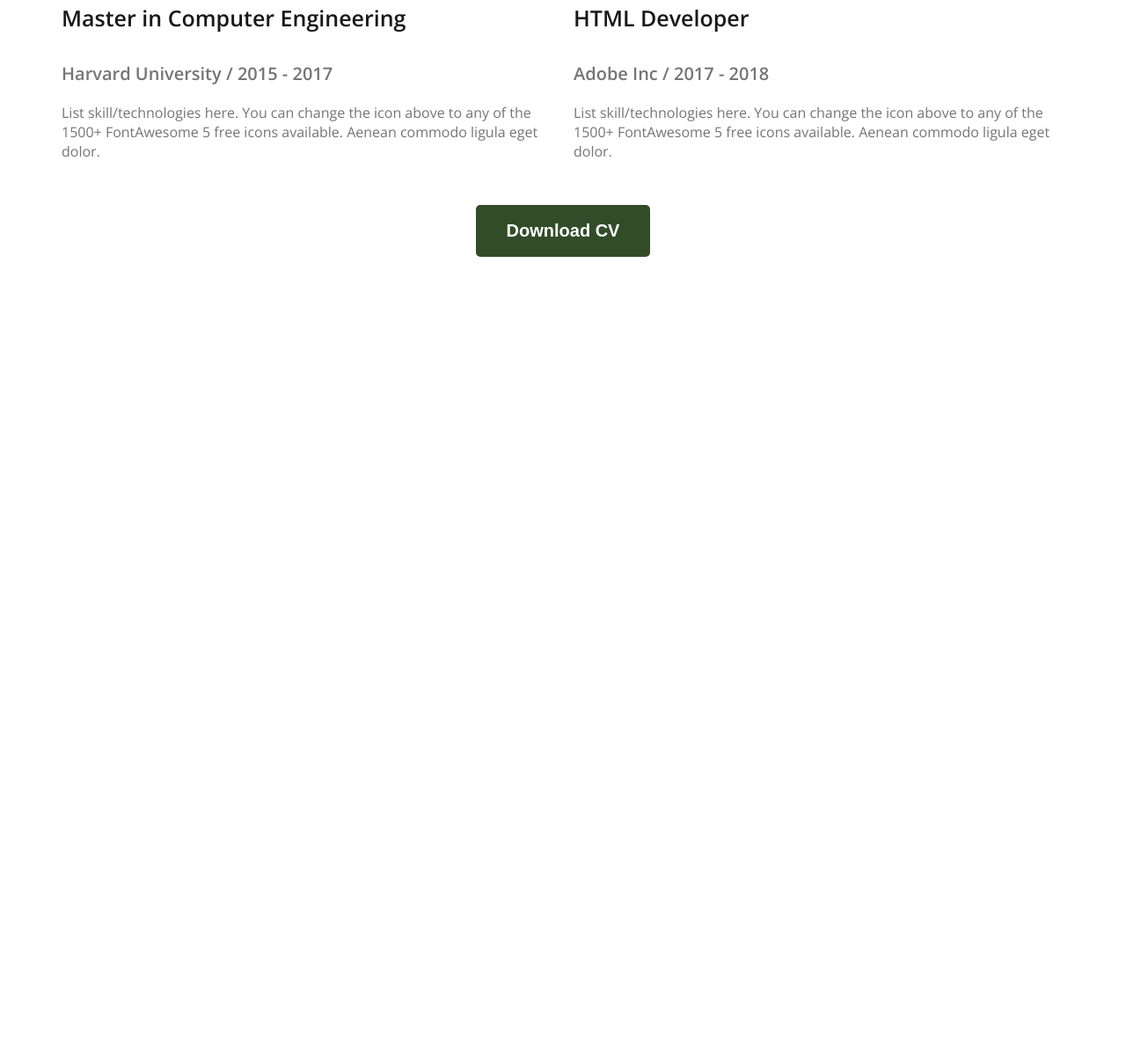
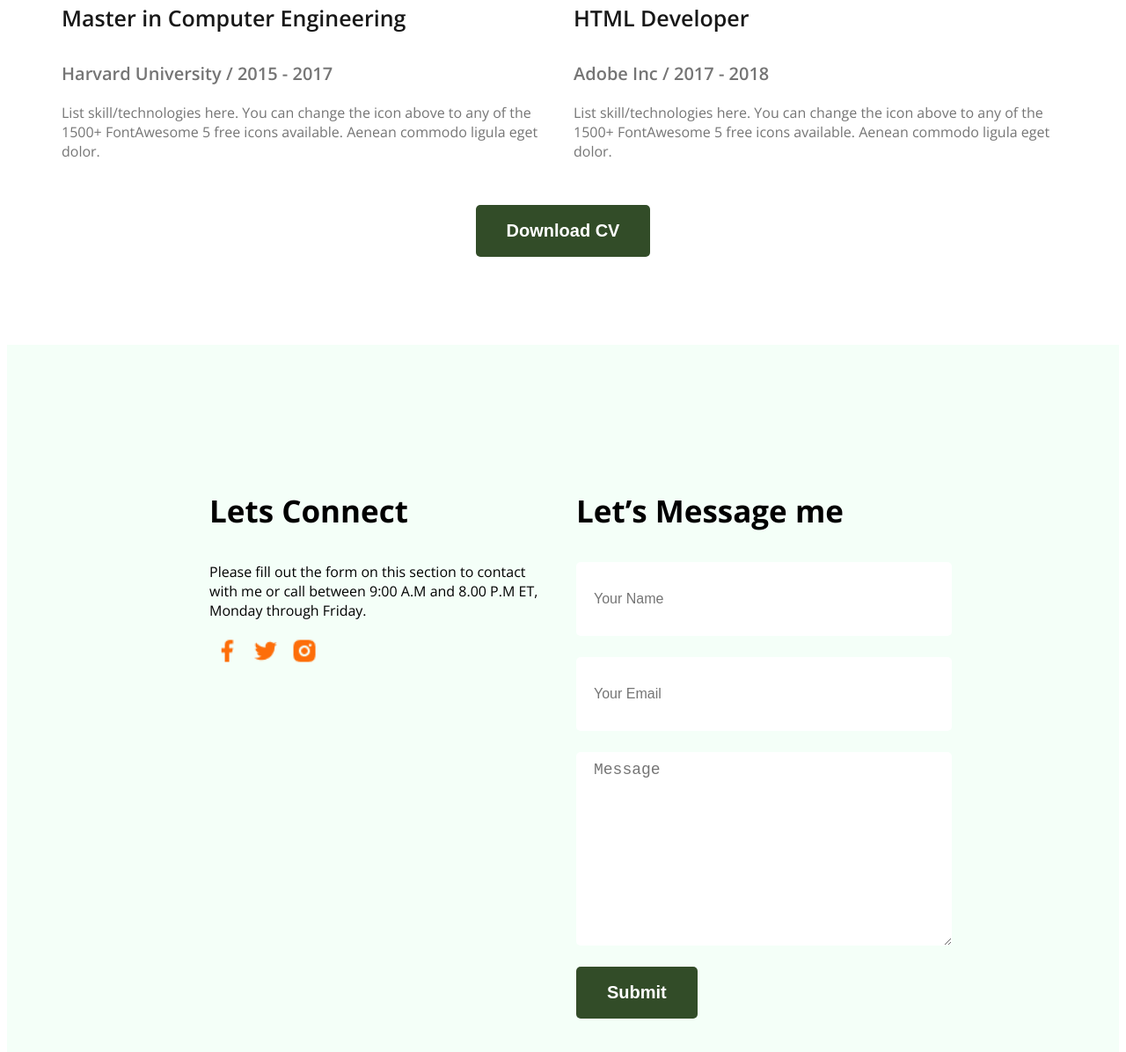
Before and after one commit to sumayaislamm/portfolio-resources, a plain HTML site: page index.html in a window 1280 px wide. Shown: the part 3063-4259 px from the top of the page at 88% size. Before the commit the page ends 3363 px from the top, so only its background shows below. Drawn offline with nearby package versions, Linux system fonts and the light colour scheme; a web font is replaced by a local one.

Commit message:
complete

```diff
--- a/CSS/portfolio.css
+++ b/CSS/portfolio.css
@@ -188,3 +188,52 @@ main section{
     margin-top: 130px;
     gap: 24px;
 }
+
+/* Footer Styles  */
+.section_of_footer{
+    display: flex;
+    gap: 30px;
+    max-width: 1140px;
+    margin: 0 auto;
+    padding: 130px 230px;
+}
+.section_footer{
+    width: 50%;
+}
+footer{
+    background-color: #f4fff8;
+    margin-top: 100px;
+}
+footer h3{
+    font-size: 35px;
+}
+footer p{
+    margin-top: 30px;
+    margin-bottom: 20px;
+}
+footer img{
+    width: 30px;
+    height: 30px;
+    margin: 0 5px 5px 5px;
+}
+footer input[type="text"], footer input[type="email"] {
+    height: 64px;
+    border-radius: 5px;
+    background-color: white;
+    display: block;
+    width: 100%;
+    padding: 10px 20px;
+    margin-bottom: 24px;
+    border: none;
+    font-size: 16px;
+}
+footer textarea{
+    border-radius: 5px;
+    background-color: white;
+    display: block;
+    width: 100%;
+    padding: 10px 20px;
+    margin-bottom: 24px;
+    border: none;
+    font-size: 18px;
+}
--- a/index.html
+++ b/index.html
@@ -41,7 +41,8 @@
         <section class="about secondary_bg">
             <div class="about_border">
                 <h3 class="section_title text_center">About ME</h3>
-                <p class="section_description text_center">I, m a designer & developer with a passion for web design. I enjoy
+                <p class="section_description text_center">I, m a designer & developer with a passion for web design. I
+                    enjoy
                     developing
                     simple, clean and slick websites that provide real value to the end user. Thousands of clients have
                     procured exceptional resulfs while working with me. Delivering work within time and budget which
@@ -71,32 +72,37 @@
         <!-- What I do Section Start  -->
         <section>
             <h3 class="section_title text_center">What I Do!</h3>
-            <p class="section_description text_center">I have more than 10 years experience building software for clients all over
+            <p class="section_description text_center">I have more than 10 years experience building software for
+                clients all over
                 the world. Below is a quick overview of my main technical skill sets and technologies i use. Want to
                 find out more about my experience? Check out my online resume and project portfolio.</p>
             <div class="skills_container">
                 <div class="skill">
                     <img src="images/icons/js.png" alt="">
                     <h4 class="skill_title">Vanilla JavaScript</h4>
-                    <p class="skill_description section_description">List skill/technologies here. You can change the icon above to any of
+                    <p class="skill_description section_description">List skill/technologies here. You can change the
+                        icon above to any of
                         the 1500+ FontAwesome 5 free icons available. Aenean commodo ligula eget dolor.</p>
                 </div>
                 <div class="skill">
                     <img src="images/icons/react.png" alt="">
                     <h4 class="skill_title">React</h4>
-                    <p class="skill_description section_description ">List skill/technologies here. You can change the icon above to any of
+                    <p class="skill_description section_description ">List skill/technologies here. You can change the
+                        icon above to any of
                         the 1500+ FontAwesome 5 free icons available. Aenean commodo ligula eget dolor.</p>
                 </div>
                 <div class="skill">
                     <img src="images/icons/nodejs.png" alt="">
                     <h4 class="skill_title">Node.Js</h4>
-                    <p class="skill_description section_description">List skill/technologies here. You can change the icon above to any of
+                    <p class="skill_description section_description">List skill/technologies here. You can change the
+                        icon above to any of
                         the 1500+ FontAwesome 5 free icons available. Aenean commodo ligula eget dolor.</p>
                 </div>
                 <div class="skill">
                     <img src="images/icons/mongo.png" alt="">
                     <h4 class="skill_title">MongoDB</h4>
-                    <p class="skill_description section_description">List skill/technologies here. You can change the icon above to any of
+                    <p class="skill_description section_description">List skill/technologies here. You can change the
+                        icon above to any of
                         the 1500+ FontAwesome 5 free icons available. Aenean commodo ligula eget dolor.</p>
                 </div>
             </div>
@@ -114,22 +120,28 @@
                         <div class="experience">
                             <h4 class="experience_title">Master in Computer Engineering</h4>
                             <h5 class="experience_sub_title">Harvard University / 2015 - 2017</h5>
-                            <div class="experience_description">List skill/technologies here. You can change the icon above
-                                to any of the 1500+ FontAwesome 5 free icons available. Aenean commodo ligula eget dolor.</div>
+                            <div class="experience_description">List skill/technologies here. You can change the icon
+                                above
+                                to any of the 1500+ FontAwesome 5 free icons available. Aenean commodo ligula eget
+                                dolor.</div>
                         </div>
                         <hr>
                         <div class="experience">
                             <h4 class="experience_title">Master in Computer Engineering</h4>
                             <h5 class="experience_sub_title">Harvard University / 2015 - 2017</h5>
-                            <div class="experience_description">List skill/technologies here. You can change the icon above
-                                to any of the 1500+ FontAwesome 5 free icons available. Aenean commodo ligula eget dolor.</div>
+                            <div class="experience_description">List skill/technologies here. You can change the icon
+                                above
+                                to any of the 1500+ FontAwesome 5 free icons available. Aenean commodo ligula eget
+                                dolor.</div>
                         </div>
                         <hr>
                         <div class="experience">
                             <h4 class="experience_title">Master in Computer Engineering</h4>
                             <h5 class="experience_sub_title">Harvard University / 2015 - 2017</h5>
-                            <div class="experience_description">List skill/technologies here. You can change the icon above
-                                to any of the 1500+ FontAwesome 5 free icons available. Aenean commodo ligula eget dolor.</div>
+                            <div class="experience_description">List skill/technologies here. You can change the icon
+                                above
+                                to any of the 1500+ FontAwesome 5 free icons available. Aenean commodo ligula eget
+                                dolor.</div>
                         </div>
                     </div>
                     <div class="resume_column">
@@ -137,22 +149,28 @@
                         <div class="experience">
                             <h4 class="experience_title">Sr. Font End Developer</h4>
                             <h5 class="experience_sub_title">Apple Inc / 2020 - Current</h5>
-                            <div class="experience_description">List skill/technologies here. You can change the icon above
-                                to any of the 1500+ FontAwesome 5 free icons available. Aenean commodo ligula eget dolor.</div>
+                            <div class="experience_description">List skill/technologies here. You can change the icon
+                                above
+                                to any of the 1500+ FontAwesome 5 free icons available. Aenean commodo ligula eget
+                                dolor.</div>
                         </div>
                         <hr>
                         <div class="experience">
                             <h4 class="experience_title">Jr. Font End Developer</h4>
                             <h5 class="experience_sub_title">Dribbble Inc / 2018 - 2022</h5>
-                            <div class="experience_description">List skill/technologies here. You can change the icon above
-                                to any of the 1500+ FontAwesome 5 free icons available. Aenean commodo ligula eget dolor.</div>
+                            <div class="experience_description">List skill/technologies here. You can change the icon
+                                above
+                                to any of the 1500+ FontAwesome 5 free icons available. Aenean commodo ligula eget
+                                dolor.</div>
                         </div>
                         <hr>
                         <div class="experience">
                             <h4 class="experience_title">HTML Developer</h4>
                             <h5 class="experience_sub_title">Adobe Inc / 2017 - 2018</h5>
-                            <div class="experience_description">List skill/technologies here. You can change the icon above
-                                to any of the 1500+ FontAwesome 5 free icons available. Aenean commodo ligula eget dolor.</div>
+                            <div class="experience_description">List skill/technologies here. You can change the icon
+                                above
+                                to any of the 1500+ FontAwesome 5 free icons available. Aenean commodo ligula eget
+                                dolor.</div>
                         </div>
                     </div>
                 </div>
@@ -164,9 +182,30 @@
             </div>
         </section>
         <!-- experience section end  -->
+
     </main>
-    <footer>
-
+    <footer >
+        <div class="section_of_footer">
+            <div class="section_footer">
+                <h3>Lets Connect</h3>
+                <p>
+                    Please fill out the form on this section to contact with me or call between 9:00 A.M and 8.00
+                    P.M ET, Monday through Friday.
+                </p>
+                <img src="images/icons/facebook.png" alt="">
+                <img src="images/icons/twitter.png" alt="">
+                <img src="images/icons/insta.png" alt="">
+            </div>
+            <div class="section_footer">
+                <h3>Let’s Message me</h3>
+           <form action="">
+            <input type="text" name="" id="" placeholder="Your Name">
+            <input type="email" name="" id="" placeholder="Your Email">
+            <textarea name="" id="" cols="30" rows="10" placeholder="Message"></textarea>
+           </form>
+           <input class="btn_primary" type="submit" value="Submit">
+            </div>
+        </div>
     </footer>
 
 </body>
```
Lines whose indentation alone changed are shown as unchanged.
